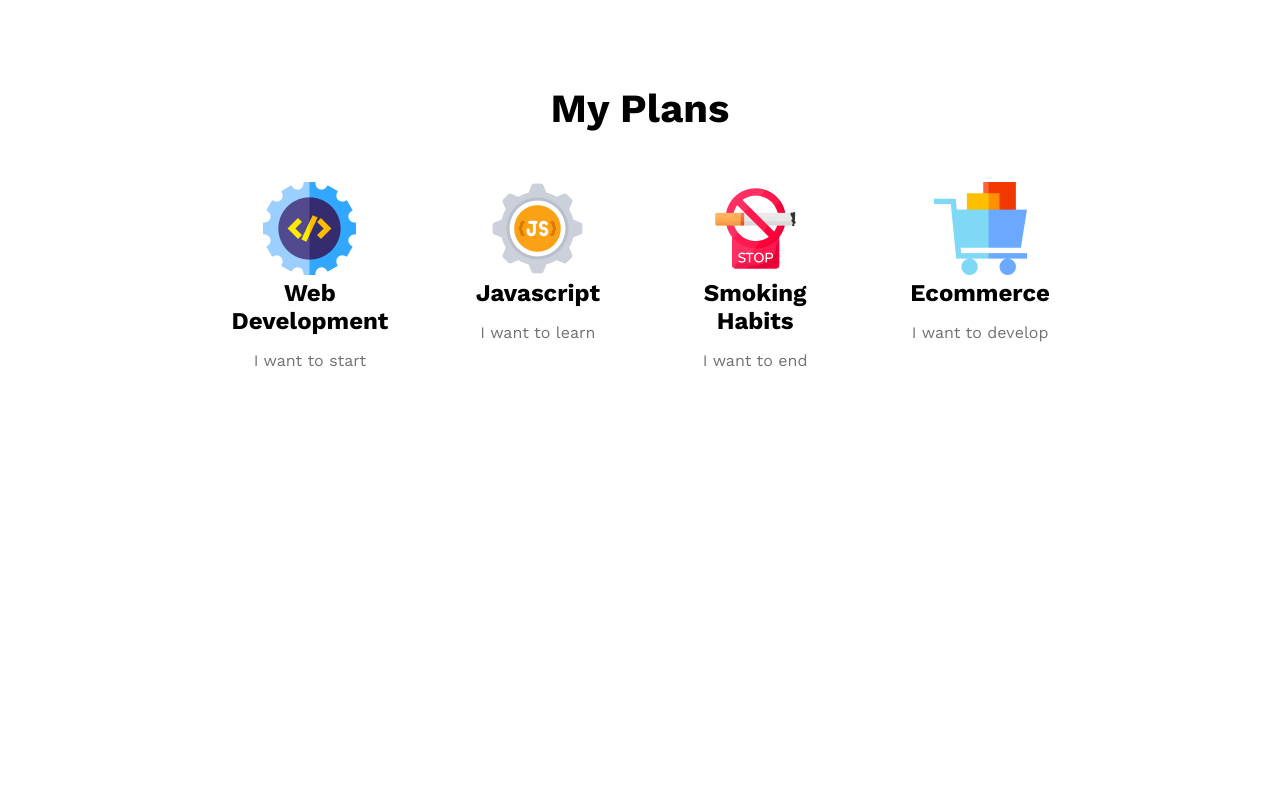
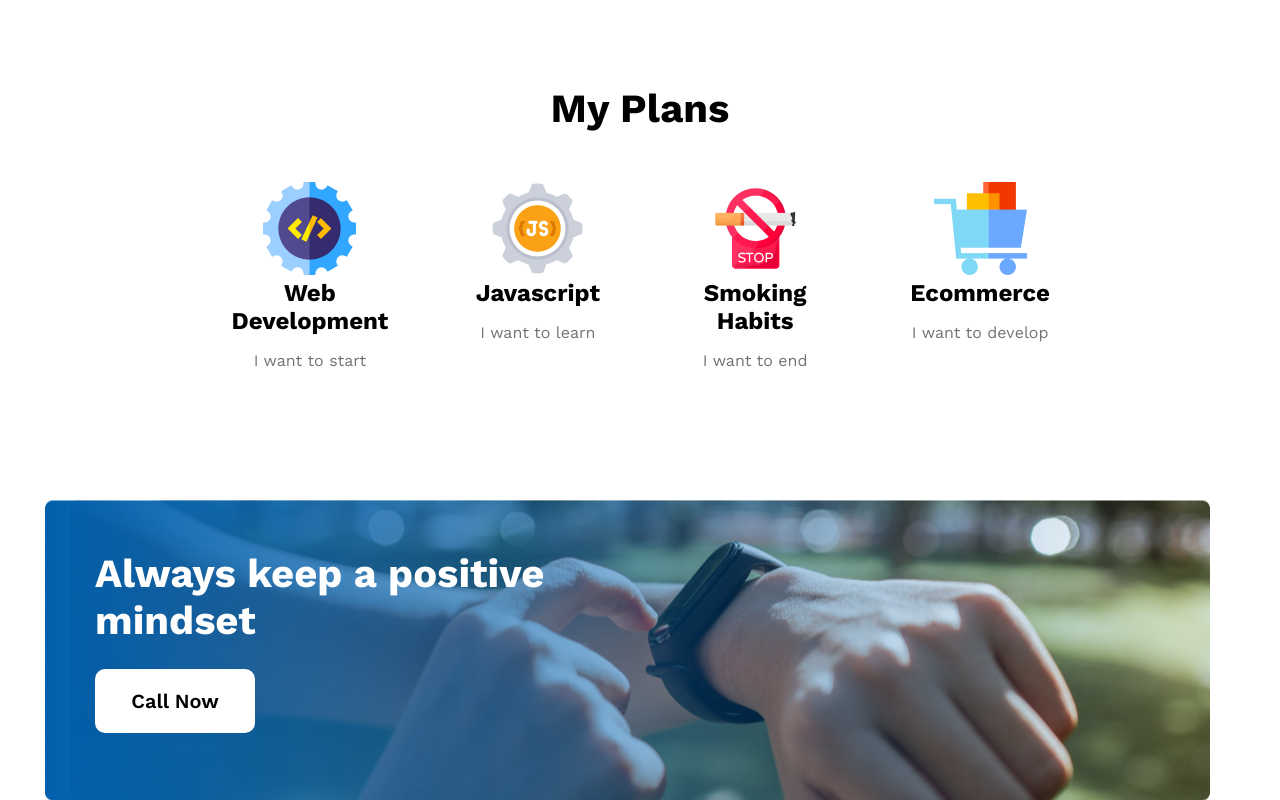
Before and after one commit to SolaymanSinha/ph-assignment-01, a plain HTML site: page index.html in a window 1280 px wide. Shown: the part 1779-2579 px from the top of the page. Before the commit the page ends 2279 px from the top, so only its background shows below. Drawn offline with nearby package versions, Linux system fonts and the light colour scheme.

Commit message:
call-now-section complete

```diff
--- a/index.html
+++ b/index.html
@@ -73,6 +73,13 @@
                     </div>
                 </div>
             </section>
+
+            <section class="call-now-section">
+                <div class="call-now-container">
+                    <h1>Always keep a positive mindset</h1>
+                    <button>Call Now</button>
+                </div>
+            </section>
         </main>
 
         <footer></footer>
--- a/style.css
+++ b/style.css
@@ -123,3 +123,43 @@
 .plan-4 p {
     color: #737272;
 }
+
+/* ------------------------ Main Styles, Call-Now-Section -------------------------- */
+.call-now-section {
+    width: 100%;
+}
+.call-now-container {
+    background-image: url("./images/gradient1.png"), url("./images/watch.png");
+    background-repeat: no-repeat, no-repeat;
+    background-position: left, center;
+    width: 1140px;
+    height: 300px;
+    margin: auto;
+    padding-left: 50px;
+}
+
+.call-now-container h1 {
+    font-style: normal;
+    font-weight: 700;
+    font-size: 40px;
+    line-height: 47px;
+    color: #ffffff;
+    width: 459px;
+    height: 94px;
+    padding-top: 50px;
+    padding-bottom: 25px;
+}
+
+.call-now-container button {
+    width: 160px;
+    height: 64px;
+    border-radius: 10px;
+    padding: 21px 26px;
+    font-weight: 600;
+    font-size: 20px;
+    line-height: 23px;
+    text-align: center;
+    background: #ffffff;
+    border: none;
+    outline: none;
+}
```
Also changed, not shown: 1 other file.
